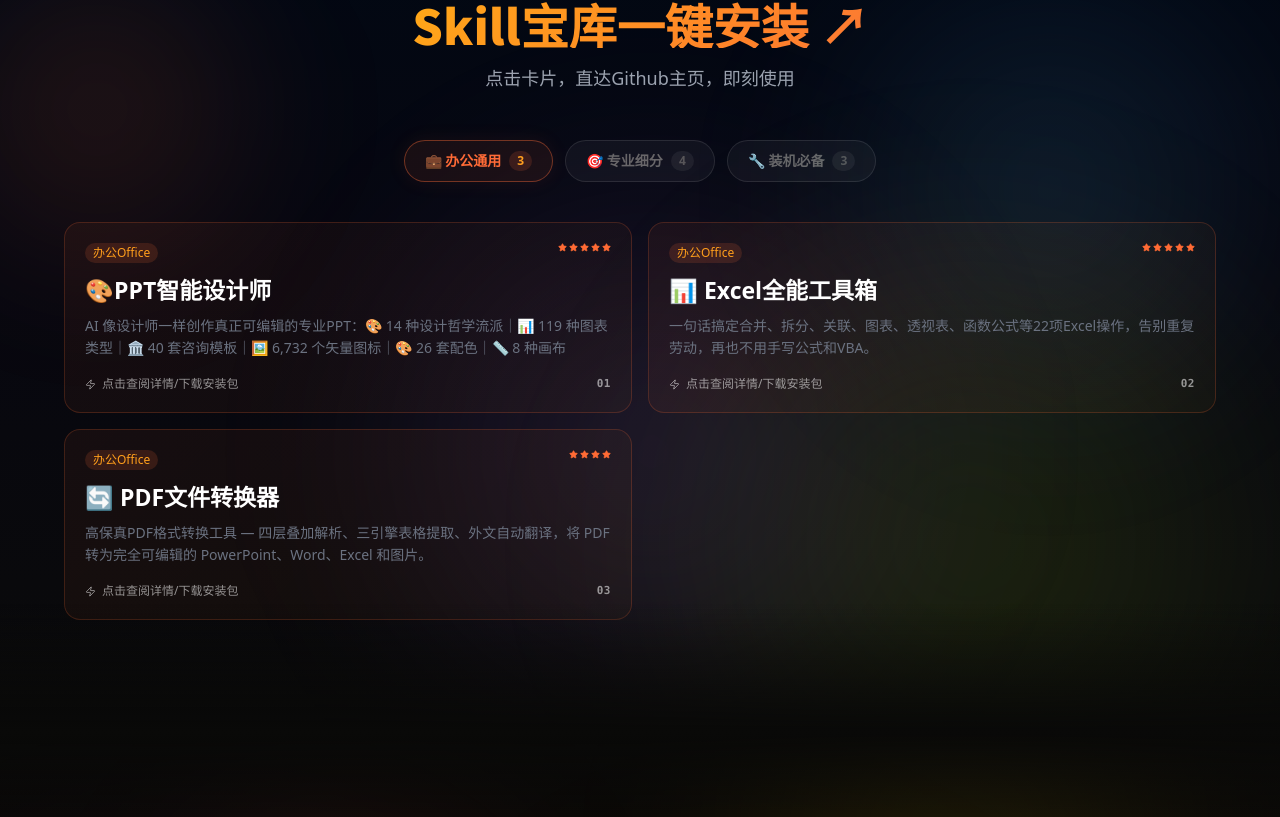
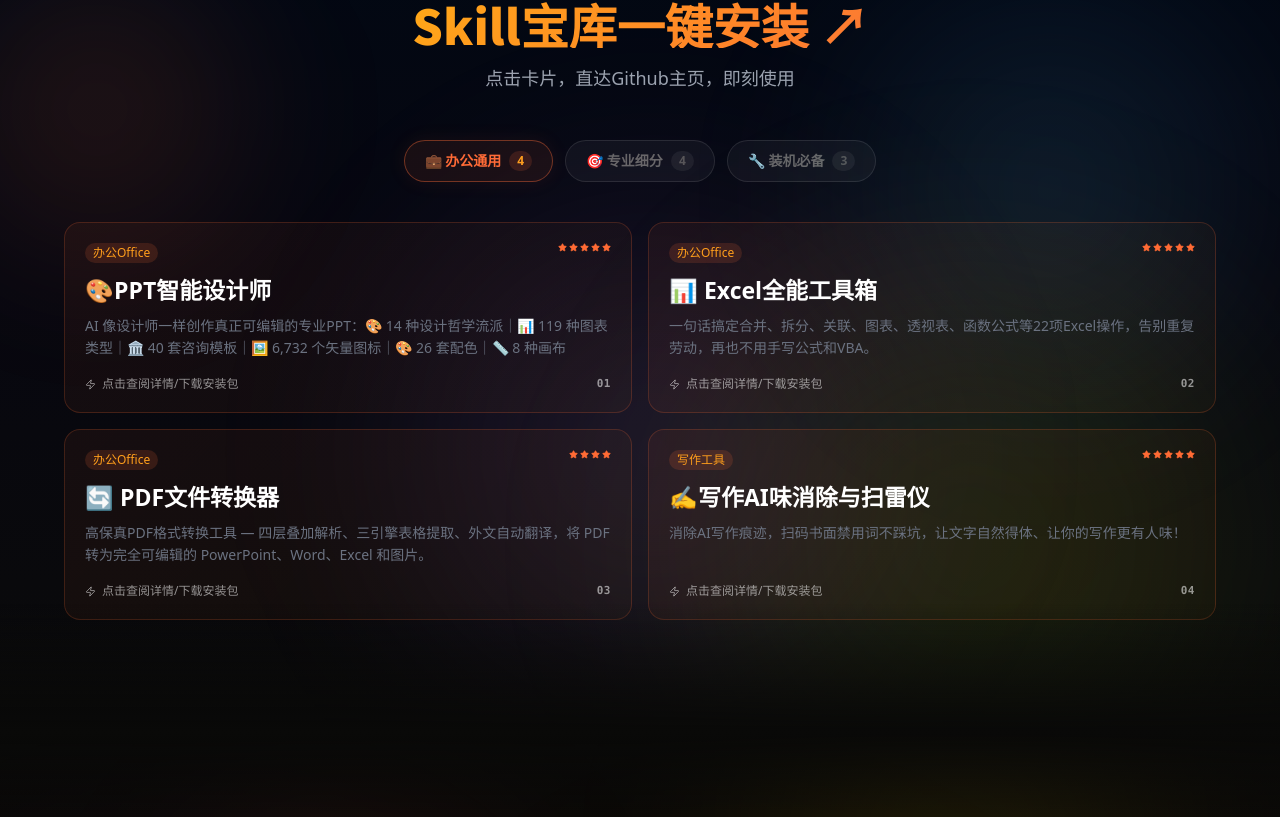
Before and after one commit to muippt/mu-skill-hub, a React (Vite) app: page / in a window 1280 px wide. Shown: the part 2802-3619 px from the top of the page. Built offline with nearby package versions, Linux system fonts and the light colour scheme.

Commit message:
feat: add 写作AI味消除与扫雷仪

```diff
--- a/src/pages/Index.jsx
+++ b/src/pages/Index.jsx
@@ -960,9 +960,16 @@ desc: "高保真PDF格式转换工具 — 四层叠加解析、三引擎表格
 link: "https://muippt.github.io/mu-pdf-converter/",
 stars: 4,
 tag: "办公Office"
-  }],
-
-  professional: [
+},
+{
+name: "✍️写作AI味消除与扫雷仪",
+desc: "消除AI写作痕迹，扫码书面禁用词不踩坑，让文字自然得体、让你的写作更有人味！",
+link: "https://muippt.github.io/mu-humanizer-minesweeping/",
+stars: 5,
+tag: "写作工具"
+}],
+
+professional: [
   {
     name: "📋Q12敬业度调研助手",
     desc: "基于盖洛普Q12的AI敬业度调研工具 — 从问卷设计、交互式测评、结果解读到90天改进计划，一站式提升团队敬业度。",
```
Also changed, not shown: 1 other file (tests, documents, lock files or other folders).
